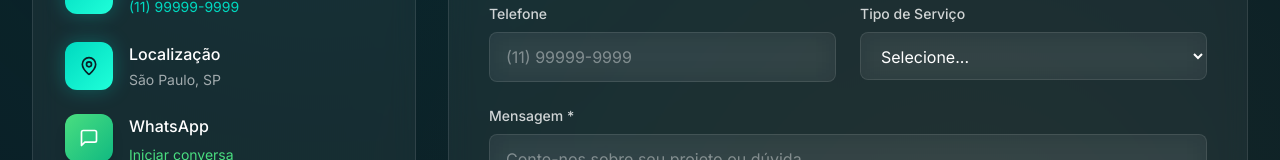
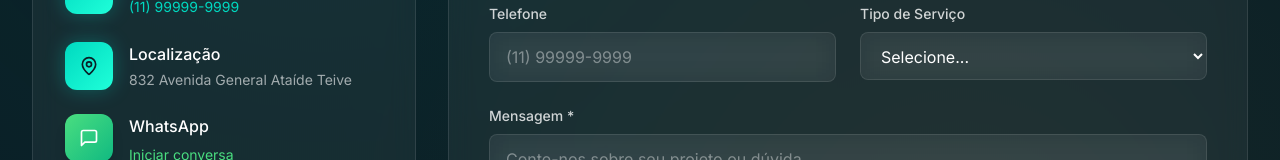
Before and after one commit to JosielBarrosfoco/plage_system, a React (Vite) app: page /contato in a window 1280 px wide. Shown: the part 544-704 px from the top of the page. Built offline with nearby package versions, Linux system fonts and the light colour scheme.

Commit message:
feat: atualizar endereÃ§o para 832 Avenida General AtaÃ­de Teive

```diff
--- a/src/react-app/pages/Contact.tsx
+++ b/src/react-app/pages/Contact.tsx
@@ -107,7 +107,7 @@ export default function Contact() {
                     </div>
                     <div>
                       <p className="font-medium text-white mb-1">Localização</p>
-                      <p className="text-white/60 text-sm">São Paulo, SP</p>
+                      <p className="text-white/60 text-sm">832 Avenida General Ataíde Teive</p>
                     </div>
                   </div>
 
```
